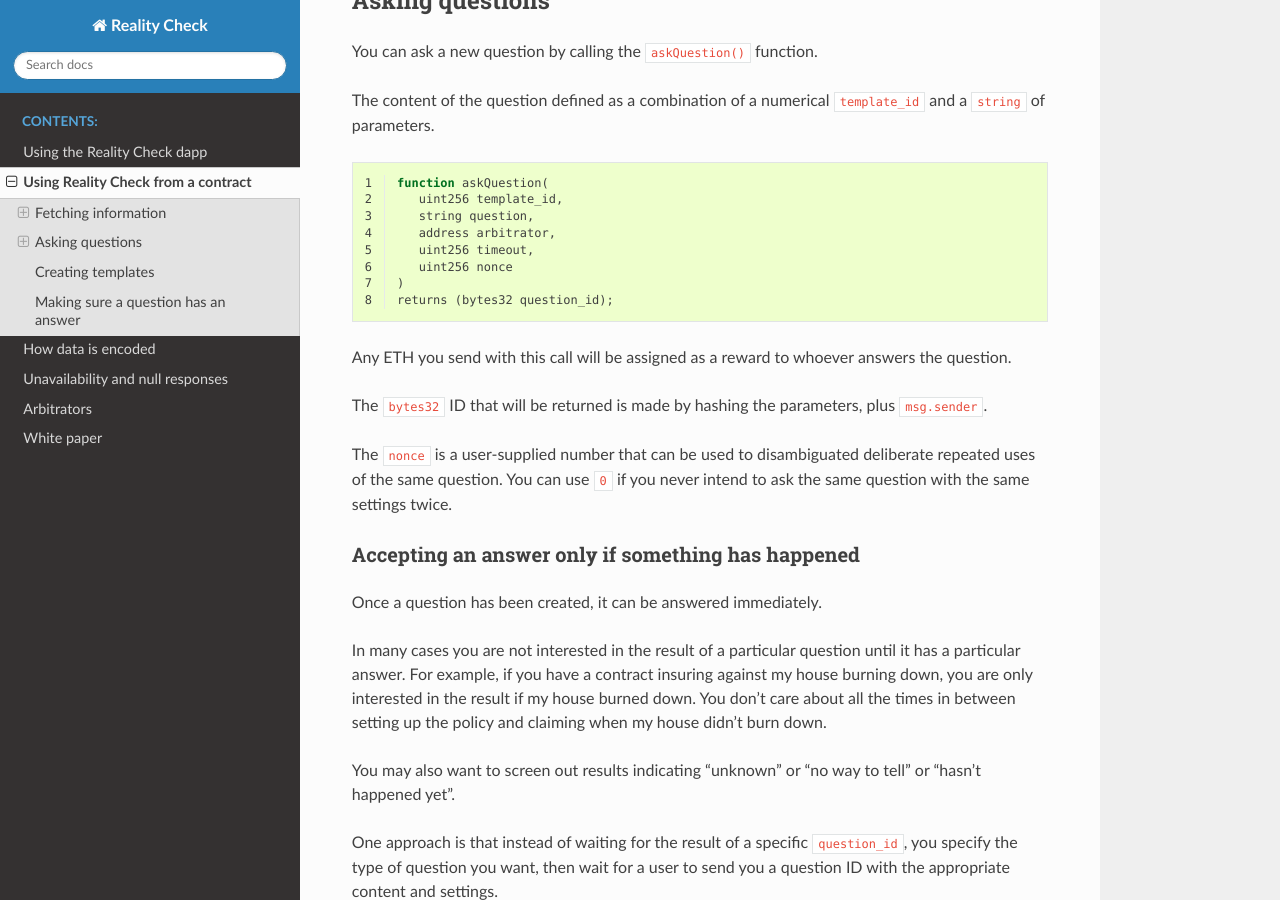
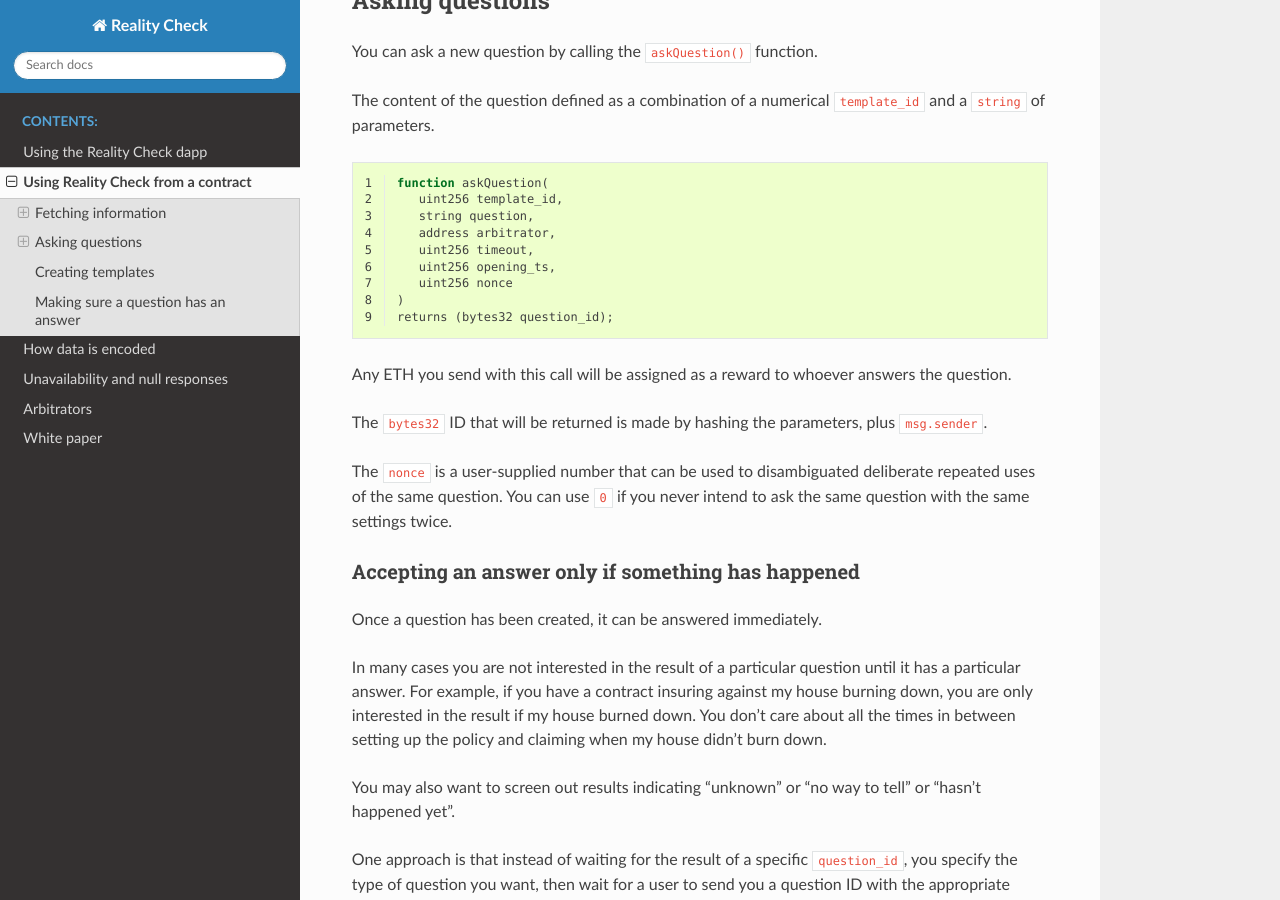
Before and after one commit to RealityETH/reality-eth-monorepo, a Sphinx documentation site: the page built from packages/dapp/docs/contracts.rst, in a window 1280 px wide and 900 px high, scrolled down 1306 px. Built offline with Sphinx 7.4.7 and the Read the Docs theme 2.0.0, drawn with Linux system fonts in a browser that asks for light colours.

Commit message:
Add new param

```diff
--- a/packages/dapp/docs/contracts.rst
+++ b/packages/dapp/docs/contracts.rst
@@ -64,6 +64,7 @@ The content of the question defined as a combination of a numerical ``template_i
       string question,
       address arbitrator,
       uint256 timeout,
+      uint256 opening_ts,
       uint256 nonce
    )
    returns (bytes32 question_id);
```
